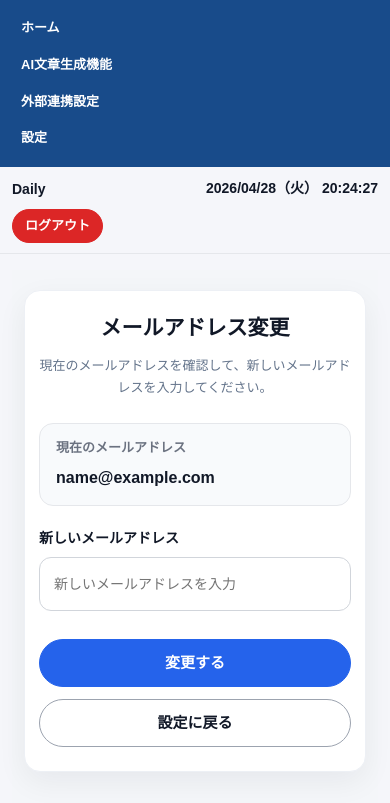
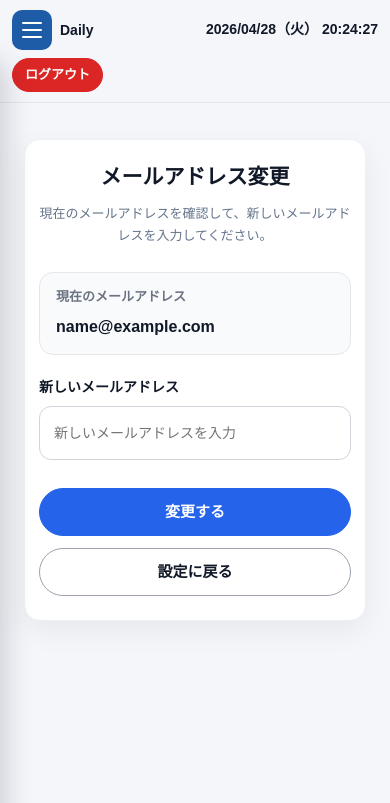
Before and after one commit to saki10/Daily, a Django app: page /settings/email/ in a window 390 px wide. Shown: the top 803 px of the page. Run offline with Django 5.2, Linux system fonts and the light colour scheme; the visitor is signed in with stand-in values (Sample User, id 1).

Commit message:
SP画面のハンバーガメニュー実装

```diff
--- a/reports/static/css/style.css
+++ b/reports/static/css/style.css
@@ -2571,3 +2571,86 @@ button {
     font-size: 13px;
   }
 }
+
+/* =====================================
+   SP版のみ：ハンバーガーメニュー
+   PC版レイアウトには影響させない
+===================================== */
+
+/* PCでは完全に非表示 */
+.hamburger-btn {
+  display: none;
+}
+
+.sidebar-overlay {
+  display: none;
+}
+
+/* 768px以下だけ適用 */
+@media (max-width: 768px) {
+  .hamburger-btn {
+    display: inline-flex !important;
+    width: 40px;
+    height: 40px;
+    border: none;
+    border-radius: 10px;
+    background: #1f5ca8;
+    align-items: center;
+    justify-content: center;
+    flex-direction: column;
+    gap: 5px;
+    cursor: pointer;
+    flex-shrink: 0;
+  }
+
+  .hamburger-btn span {
+    width: 20px;
+    height: 2px;
+    background: #ffffff;
+    border-radius: 999px;
+  }
+
+  .sidebar {
+    position: fixed !important;
+    top: 64px !important;
+    left: 0 !important;
+    bottom: 0 !important;
+    width: 280px !important;
+    max-width: 82vw !important;
+    height: calc(100dvh - 64px) !important;
+    z-index: 1100 !important;
+    transform: translateX(-105%) !important;
+    transition: transform 0.25s ease;
+    overflow-y: auto;
+    box-shadow: 16px 0 28px rgba(15, 23, 42, 0.22);
+  }
+
+  body.is-menu-open .sidebar {
+    transform: translateX(0) !important;
+  }
+
+  .sidebar-overlay {
+    display: block !important;
+    position: fixed;
+    top: 64px;
+    left: 0;
+    right: 0;
+    bottom: 0;
+    z-index: 1000;
+    background: rgba(15, 23, 42, 0.45);
+    opacity: 0;
+    visibility: hidden;
+    pointer-events: none;
+    transition: opacity 0.2s ease, visibility 0.2s ease;
+  }
+
+  body.is-menu-open .sidebar-overlay {
+    opacity: 1;
+    visibility: visible;
+    pointer-events: auto;
+  }
+
+  body.is-menu-open {
+    overflow: hidden;
+  }
+}
--- a/templates/reports/base.html
+++ b/templates/reports/base.html
@@ -14,17 +14,34 @@
     {% with current_url=request.resolver_match.url_name %}
     <div class="layout">
       {% if user.is_authenticated %}
-      <aside class="sidebar">
+      <aside class="sidebar" id="sidebar">
         <a class="sidebar-item" href="{% url 'home' %}">ホーム</a>
         <a class="sidebar-item" href="{% url 'create' %}">AI文章生成機能</a>
         <a class="sidebar-item" href="{% url 'integrations' %}">外部連携設定</a>
         <a class="sidebar-item" href="{% url 'settings' %}">設定</a>
       </aside>
+
+      <div class="sidebar-overlay" id="sidebarOverlay"></div>
       {% endif %}
 
       <div class="main">
         <header class="header">
           <div class="header-left">
+            {% if user.is_authenticated %}
+            <button
+              type="button"
+              class="hamburger-btn"
+              id="hamburgerBtn"
+              aria-label="メニューを開く"
+              aria-controls="sidebar"
+              aria-expanded="false"
+            >
+              <span></span>
+              <span></span>
+              <span></span>
+            </button>
+            {% endif %}
+
             <a href="{% url 'home' %}" class="header-title-link">
               <span class="header-title">Daily</span>
             </a>
@@ -40,21 +57,24 @@
                 ログアウト
               </button>
             </form>
-
             {% else %}
             <div class="auth-header-links header-left-links">
               {% if current_url == 'login' or current_url == 'signup' %}
               <a href="{% url 'create' %}" class="header-link-btn">
                 AI文章生成機能
               </a>
-              {% endif %} {% if current_url != 'login' %}
+              {% endif %}
+
+              {% if current_url != 'login' %}
               <a
                 href="{% url 'login' %}"
                 class="header-link-btn {% if current_url == 'signup' %}header-link-btn-primary{% endif %}"
               >
                 ログイン
               </a>
-              {% endif %} {% if current_url != 'signup' %}
+              {% endif %}
+
+              {% if current_url != 'signup' %}
               <a
                 href="{% url 'signup' %}"
                 class="header-link-btn header-link-btn-primary"
@@ -67,20 +87,22 @@
           </div>
         </header>
 
-        <main
-          class="content {% if current_url == 'signup' or current_url == 'login' %}content-auth{% endif %}"
-        >
+        <main class="content {% if current_url == 'signup' or current_url == 'login' %}content-auth{% endif %}">
           {% if messages %}
           <div class="message-area">
             {% for message in messages %}
             <div class="message-box {{ message.tags }}">{{ message }}</div>
             {% endfor %}
           </div>
-          {% endif %} {% block content %}{% endblock %}
+          {% endif %}
+
+          {% block content %}{% endblock %}
         </main>
       </div>
     </div>
     {% endwith %}
+
     <script src="{% static 'js/header_time.js' %}"></script>
+    <script src="{% static 'js/hamburger_menu.js' %}"></script>
   </body>
 </html>
```
Also changed, not shown: reports/static/JS/hamburger_menu.js (added, +37 -0 lines).
